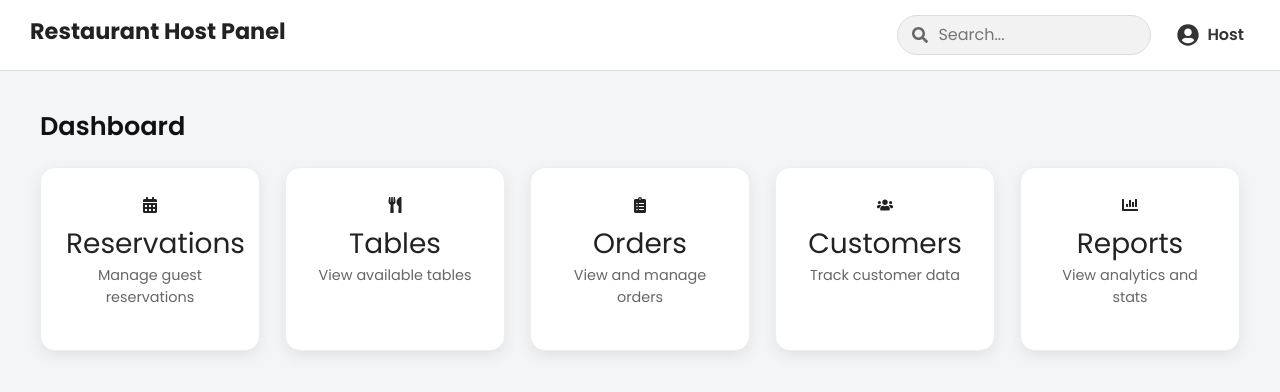
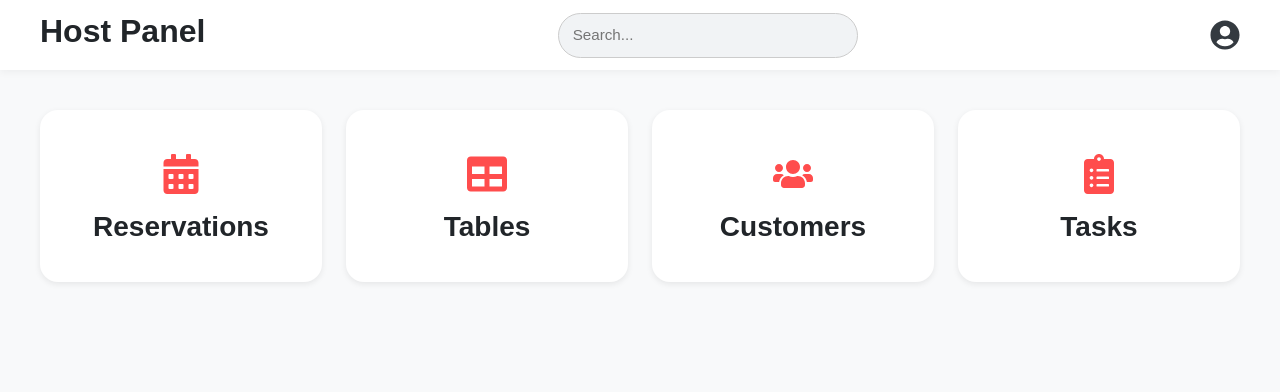
Before and after one commit to Patel-Pratham-3492/Error_404, a React (Vite) app: page /host in a window 1280 px wide. Shown: the top 392 px of the page. Built offline with nearby package versions, Linux system fonts and the light colour scheme.

Commit message:
host page manage

```diff
--- a/src/assets/components/Manager/manager.jsx
+++ b/src/assets/components/Manager/manager.jsx
@@ -10,8 +10,7 @@ function Manager() {
     {title: "Tables" , icon: <FaTable />},
     {title: "Staff" , icon: <FaUsers />},
     {title: "Reports" , icon: <FaChartBar />},
-    {title: "Tasks" , icon: <FaClipboardList />},
-    {title: "Settings" , icon: <FaCog />},
+    // {title: "Settings" , icon: <FaCog />},
 
   ];
 
--- a/src/assets/components/host/Dashboard.jsx
+++ /dev/null
@@ -1,30 +0,0 @@
-import React from "react";
-import { FaCalendarAlt, FaUtensils, FaUsers, FaChartBar, FaClipboardList } from "react-icons/fa";
-import "./host.css";
-
-function Dashboard({ onNavigate }) {
-  const menuItems = [
-    { icon: <FaCalendarAlt />, title: "Reservations", desc: "Manage guest reservations", page: "reservations" },
-    { icon: <FaUtensils />, title: "Tables", desc: "View available tables", page: "tables" },
-    { icon: <FaClipboardList />, title: "Orders", desc: "View and manage orders", page: "orders" },
-    { icon: <FaUsers />, title: "Customers", desc: "Track customer data", page: "customers" },
-    { icon: <FaChartBar />, title: "Reports", desc: "View analytics and stats", page: "reports" },
-  ];
-
-  return (
-    <div className="dashboard">
-      <h2>Dashboard</h2>
-      <div className="grid-container">
-        {menuItems.map((item, index) => (
-          <div key={index} className="grid-item" onClick={() => onNavigate(item.page)}>
-            {item.icon}
-            <h3>{item.title}</h3>
-            <p>{item.desc}</p>
-          </div>
-        ))}
-      </div>
-    </div>
-  );
-}
-
-export default Dashboard;
--- a/src/assets/components/host/Navbar.jsx
+++ /dev/null
@@ -1,40 +0,0 @@
-import React, { useState } from "react";
-import { FaUserCircle, FaSearch, FaCog } from "react-icons/fa";
-import "./host.css";
-
-function Navbar() {
-  const [open, setOpen] = useState(false);
-
-  return (
-    <nav className="navbar-host">
-      <h2 className="logo">Restaurant Host Panel</h2>
-
-      <div className="navbar-right">
-        <div className="search-bar">
-          <FaSearch color="#666" />
-          <input type="text" placeholder="Search..." />
-        </div>
-
-        <div
-          className={`profile-dropdown ${open ? "active" : ""}`}
-          onClick={() => setOpen(!open)}
-        >
-          <button className="profile-btn">
-            <FaUserCircle size={22} /> Host
-          </button>
-          <div className="dropdown-menu">
-            <div className="dropdown-item">
-              <FaUserCircle /> Profile
-            </div>
-            <div className="dropdown-item">
-              <FaCog /> Settings
-            </div>
-            <div className="dropdown-item">Logout</div>
-          </div>
-        </div>
-      </div>
-    </nav>
-  );
-}
-
-export default Navbar;
--- a/src/assets/components/host/ReservationsTable.jsx
+++ /dev/null
@@ -1,40 +0,0 @@
-import React from "react";
-import "./host.css";
-
-function ReservationsTable() {
-  const reservations = [
-    { id: 1, name: "John Doe", time: "7:00 PM", guests: 2, status: "Confirmed" },
-    { id: 2, name: "Anna Smith", time: "8:30 PM", guests: 4, status: "Pending" },
-    { id: 3, name: "Michael Lee", time: "6:15 PM", guests: 3, status: "Arrived" },
-  ];
-
-  return (
-    <section className="table-section">
-      <h2>Reservations</h2>
-      <table className="table">
-        <thead>
-          <tr>
-            <th>#</th>
-            <th>Name</th>
-            <th>Time</th>
-            <th>Guests</th>
-            <th>Status</th>
-          </tr>
-        </thead>
-        <tbody>
-          {reservations.map((r) => (
-            <tr key={r.id}>
-              <td>{r.id}</td>
-              <td>{r.name}</td>
-              <td>{r.time}</td>
-              <td>{r.guests}</td>
-              <td>{r.status}</td>
-            </tr>
-          ))}
-        </tbody>
-      </table>
-    </section>
-  );
-}
-
-export default ReservationsTable;
--- a/src/assets/components/host/TableGrid.jsx
+++ /dev/null
@@ -1,40 +0,0 @@
-import React from "react";
-import "./host.css";
-
-function ReservationsTable() {
-  const reservations = [
-    { id: 1, name: "John Doe", time: "7:00 PM", guests: 2, status: "Confirmed" },
-    { id: 2, name: "Anna Smith", time: "8:30 PM", guests: 4, status: "Pending" },
-    { id: 3, name: "Michael Lee", time: "6:15 PM", guests: 3, status: "Arrived" },
-  ];
-
-  return (
-    <section className="table-section">
-      <h2>Reservations</h2>
-      <table className="table">
-        <thead>
-          <tr>
-            <th>#</th>
-            <th>Name</th>
-            <th>Time</th>
-            <th>Guests</th>
-            <th>Status</th>
-          </tr>
-        </thead>
-        <tbody>
-          {reservations.map((r) => (
-            <tr key={r.id}>
-              <td>{r.id}</td>
-              <td>{r.name}</td>
-              <td>{r.time}</td>
-              <td>{r.guests}</td>
-              <td>{r.status}</td>
-            </tr>
-          ))}
-        </tbody>
-      </table>
-    </section>
-  );
-}
-
-export default ReservationsTable;
--- a/src/assets/components/host/host.css
+++ b/src/assets/components/host/host.css
@@ -1,221 +1,120 @@
-/* ======== GLOBAL ======== */
-body {
-  margin: 0;
-  font-family: "Poppins", sans-serif;
-  background: #f4f5f7;
-  color: #222;
+/* main countiner */
+.host-countiner{
+  display: flex;
+  flex-direction: column;
+  min-height: 100vh;
+  background: #f8f9fa;
+  font-family: "Poopins", sans-serif;
 }
 
-/* ======== NAVBAR ======== */
-.navbar-host {
+/*NAVBAR */
+.host-navbar{
   display: flex;
   justify-content: space-between;
   align-items: center;
-  background: #fff;
-  padding: 15px 30px;
-  border-bottom: 1px solid #ddd;
+  background: #ffffff;
+  padding: 12px 40px;
+  box-shadow: 0 2px 8px rgba(0, 0, 0, 0.05);
   position: sticky;
   top: 0;
+  z-index: 1000;
+}
+
+.host-logo{
+  font-weight: 700;
+  color: #212529;
+}
+
+/* search bar */
+.host-search input{
+  width: 300px;
+  padding: 10px 14px;
+  border-radius: 25px;
+  border: 1px solid #ccc;
+  outline: none;
+  background: #f1f3f5;
+  font-size: 0.95rem;
+  transition: all 0.3s ease;
+}
+
+.host-search input:focus{
+  border-color: #ff4d4d;
+  background: #fff;
+}
+
+/* host profile  */
+.host-profile{
+  position: relative;
+  cursor: pointer;
+}
+.profile-icon{
+  font-size: 30px;
+  color: #343a40;
+  transition: color 0.3s ease;
+}
+.profile-icon:hover{
+  color:#ff4d4d;
+
+}
+
+.dropdown-menu{
+  position: absolute;
+  right: 0;
+  top: 45px;
+  background: #ffffff;
+  border: 1px solid #dee2e6;
+  box-shadow: 0 4px 12px rgba(0, 0, 0, 0.1);
+  border-radius: 10px;
+  width: 160px;
+  padding: 8px;
   z-index: 10;
 }
 
-.navbar-host .logo {
-  font-weight: 700;
-  color: #222;
-  font-size: 1.4rem;
-}
-
-.navbar-right {
-  display: flex;
-  align-items: center;
-  gap: 20px;
-}
-
-.search-bar {
-  display: flex;
-  align-items: center;
-  background: #f2f2f2;
-  border-radius: 30px;
-  padding: 6px 14px;
-  border: 1px solid #ddd;
-}
-
-.search-bar input {
-  border: none;
-  outline: none;
-  background: transparent;
-  margin-left: 8px;
-  width: 200px;
-  color: #333;
-}
-
-.profile-dropdown {
-  position: relative;
-}
-
-.profile-btn {
-  background: none;
-  border: none;
-  color: #333;
-  font-weight: 600;
-  cursor: pointer;
+.dropdown-menu p{
+  padding: 8px 10px;
   display: flex;
   align-items: center;
   gap: 8px;
+  color: #495057;
+  transition: background 0.2s ease;
 }
 
-.dropdown-menu {
-  position: absolute;
-  right: 0;
-  top: 45px;
-  background: #fff;
-  border: 1px solid #ddd;
-  border-radius: 10px;
-  display: none;
-  flex-direction: column;
-  box-shadow: 0 4px 12px rgba(0,0,0,0.1);
+.dropdown-menu p:hover{
+  background: #ffe3e3;
 }
 
-.profile-dropdown.active .dropdown-menu {
-  display: flex;
+
+/* dashboard card */
+.host-dashboard{
+  display: grid;
+  grid-template-columns: repeat(auto-fit, minmax(220px, 1fr));
+  gap: 24px;
+  padding: 40px;
+}
+.dashboard-card{
+  background: #ffffff;
+  border-radius: 16px;
+  text-align: center;
+  padding: 30px 20px;
+  box-shadow: 0 2px 6px rgba(0, 0, 0, 0.08);
+  transition: all 0.3s ease;
+  cursor: pointer;
 }
 
-.dropdown-item {
-  padding: 10px 15px;
-  cursor: pointer;
-  color: #444;
+.dashboard-card:hover{
+  transform: translateY(-6px);
+  box-shadow: 0 8px 25px rgba(255, 77, 77, 0.3);
 }
 
-.dropdown-item:hover {
-  background: #f4f4f4;
-}
-
-/* ======== DASHBOARD GRID ======== */
-.dashboard {
-  padding: 40px;
-}
-
-.dashboard h2 {
-  font-size: 1.6rem;
-  font-weight: 600;
-  margin-bottom: 25px;
-  color: #111;
-}
-
-.grid-container {
-  display: grid;
-  grid-template-columns: repeat(auto-fit, minmax(220px, 1fr));
-  gap: 25px;
-}
-
-.grid-item {
-  background: #fff;
-  border-radius: 15px;
-  padding: 25px;
-  box-shadow: 0 5px 15px rgba(0, 0, 0, 0.08);
-  text-align: center;
-  transition: all 0.3s ease;
-  cursor: pointer;
-  border: 1px solid #eee;
-  position: relative;
-  overflow: hidden;
-}
-.grid-item::before {
-  content: "";
-  position: absolute;
-  top: 0;
-  left: 0;
-  width: 100%;
-  height: 100%;
-  background: radial-gradient(circle at center, rgba(255, 0, 0, 0.15), transparent 70%);
-  opacity: 0;
-  transition: opacity 0.4s ease;
-  border-radius: 15px;
-  z-index: 0;
-}
-
-.grid-item:hover {
-  transform: translateY(-8px);
-  box-shadow: 0 10px 30px rgba(243, 100, 100, 0.25);
-}
-
-.grid-item:hover::before {
-  opacity: 1;
-}
-
-/* Keep content above the glow */
-.grid-item * {
-  position: relative;
-  z-index: 1;
-}
-
-.grid-item i {
-  font-size: 2rem;
+/* Icons */
+.dashboard-icon{
+  font-size: 40px;
   color: #ff4d4d;
   margin-bottom: 10px;
 }
 
-.grid-item h3 {
-  margin: 10px 0 5px;
-  color: #222;
-}
-
-.grid-item p {
-  color: #666;
-  font-size: 0.9rem;
-}
-
-/* ======== TABLE STYLES ======== */
-.table-section {
-  padding: 40px;
-}
-
-.table-section h2 {
-  margin-bottom: 20px;
-}
-
-.table {
-  width: 100%;
-  border-collapse: collapse;
-  background: #fff;
-  border-radius: 10px;
-  overflow: hidden;
-  box-shadow: 0 3px 10px rgba(0,0,0,0.08);
-}
-
-.table th, .table td {
-  padding: 12px 15px;
-  border-bottom: 1px solid #eee;
-  text-align: left;
-}
-
-.table th {
-  background: #fafafa;
+.dashboard-card h3{
+  margin-top: 8px;
+  color: #212529;
   font-weight: 600;
 }
-
-.table tr:hover {
-  background: #f9f9f9;
-}
-
-/* ======== RESPONSIVE ======== */
-@media (max-width: 768px) {
-  .dashboard {
-    padding: 20px;
-  }
-
-  .grid-container {
-    grid-template-columns: 1fr 1fr;
-  }
-}
-
-@media (max-width: 500px) {
-  .grid-container {
-    grid-template-columns: 1fr;
-  }
-
-  .navbar-host {
-    flex-direction: column;
-    gap: 10px;
-  }
-}
--- a/src/assets/components/host/host.jsx
+++ b/src/assets/components/host/host.jsx
@@ -1,28 +1,48 @@
-import React, { useState } from "react";
-import Navbar from "./Navbar";
-import Dashboard from "./Dashboard";
-import ReservationsTable from "./ReservationsTable";
-import TableGrid from "./TableGrid";
+import React, { useEffect, useState } from "react";
+import { FaHome, FaCalendarAlt, FaUtensils, FaUsers, FaChartBar, FaCog, FaUserCircle, FaSearch, FaClipboardList, FaTable, FaSignOutAlt } from "react-icons/fa";
 import "./host.css";
 
 function Host() {
-  const [page, setPage] = useState("dashboard");
+ const [dropdownOpen, setDropdownOpen] = useState(false);
 
-  const renderPage = () => {
-    switch (page) {
-      case "reservations":
-        return <ReservationsTable />;
-      case "tables":
-        return <TableGrid />;
-      default:
-        return <Dashboard onNavigate={setPage} />;
-    }
-  };
+ const gridItems = [
+  { title: "Reservations", icon: <FaCalendarAlt /> },
+  { title: "Tables", icon: <FaTable /> },
+  { title: "Customers", icon: <FaUsers /> },
+  { title: "Tasks", icon: <FaClipboardList /> },
+ ]
 
-  return (
-    <div className="host-layout">
-      <Navbar />
-      <div className="host-main">{renderPage()}</div>
+  return(
+    <div className="host-countiner">
+      {/* navbar */}
+      <nav className="host-navbar">
+        <h2 className="host-logo">Host Panel</h2>
+
+        <div className="host-search">
+          <input type="text" placeholder="Search..." />
+        </div>
+
+        <div className="host-profile" onClick={() => setDropdownOpen(!dropdownOpen)}>
+          <FaUserCircle className="profile-icon"/>
+
+          {dropdownOpen && (
+            <div className="dropdown-menu">
+              <p><FaCog/>Settings</p>
+              <p><FaSignOutAlt/>Logout</p>
+            </div>
+          )}
+        </div>
+      </nav>
+
+      {/* dashboard */}
+      <section className="host-dashboard">
+        {gridItems.map((item,index)=>(
+          <div className="dashboard-card" key={index}>
+            <div className="dashboard-icon">{item.icon}</div>
+            <h3>{item.title}</h3>
+          </div>
+        ))}
+      </section>
     </div>
   );
 }
--- a/src/assets/components/loginPage/login.css
+++ b/src/assets/components/loginPage/login.css
@@ -33,7 +33,7 @@
     font-size: 1rem;
     font-weight: 600;
     background: linear-gradient(135deg, #ff4d4d, #e60000);
-    color: #fff;
+    color: #080808;
     cursor: pointer;
     box-shadow: 0 6px 20px rgba(255,0,0,0.4);
     transition: all 0.3s ease;
@@ -51,6 +51,7 @@
 .form-group {
     text-align: left;
     margin-bottom: 20px;
+
 }
 
 .form-group label {
@@ -67,7 +68,7 @@
     outline: none;
     font-size: 1rem;
     background: #111;
-    color: #fff;
+    color: #000000;
     box-shadow: inset 0 2px 6px rgba(0,0,0,0.5);
 }
 
--- a/src/assets/components/waiter/waiter.jsx
+++ b/src/assets/components/waiter/waiter.jsx
@@ -10,9 +10,6 @@ function Waiter() {
     { title: "Tables", icon: <FaTable /> },
     { title: "Reservations", icon: <FaCalendarAlt /> },
     { title: "Customer", icon: <FaUsers /> },
-    { title: "Reports", icon: <FaChartBar /> },
-    { title: "Settings", icon: <FaCog /> },
-
   ];
 
   return(
```
Also changed, not shown: src/assets/components/host/Sidebar.jsx (deleted, +0 -20 lines).
